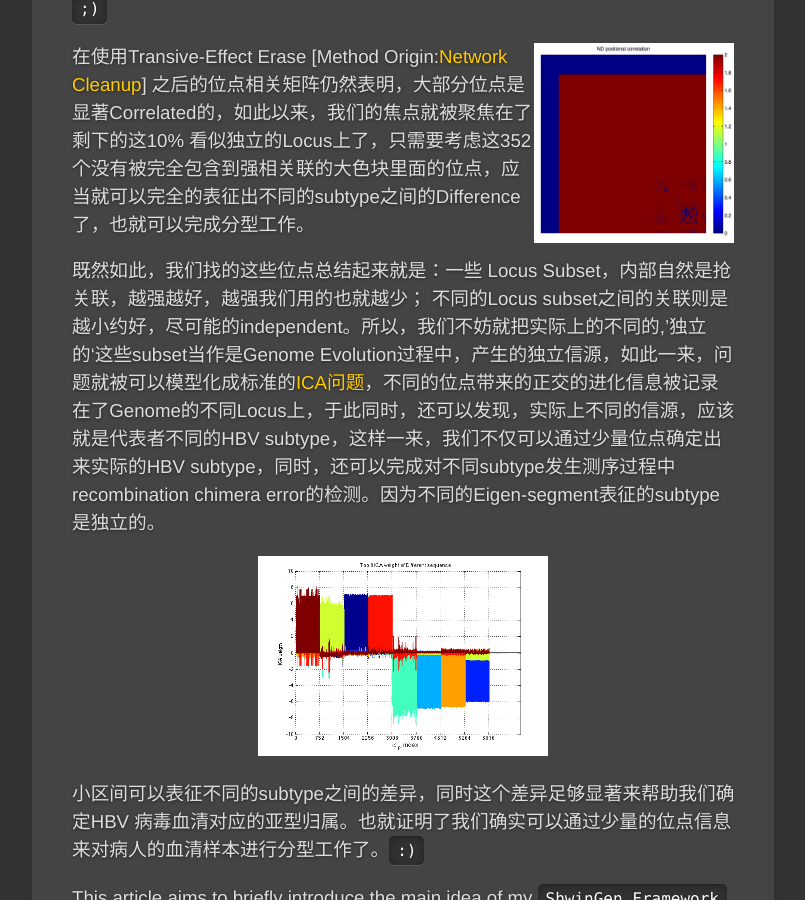
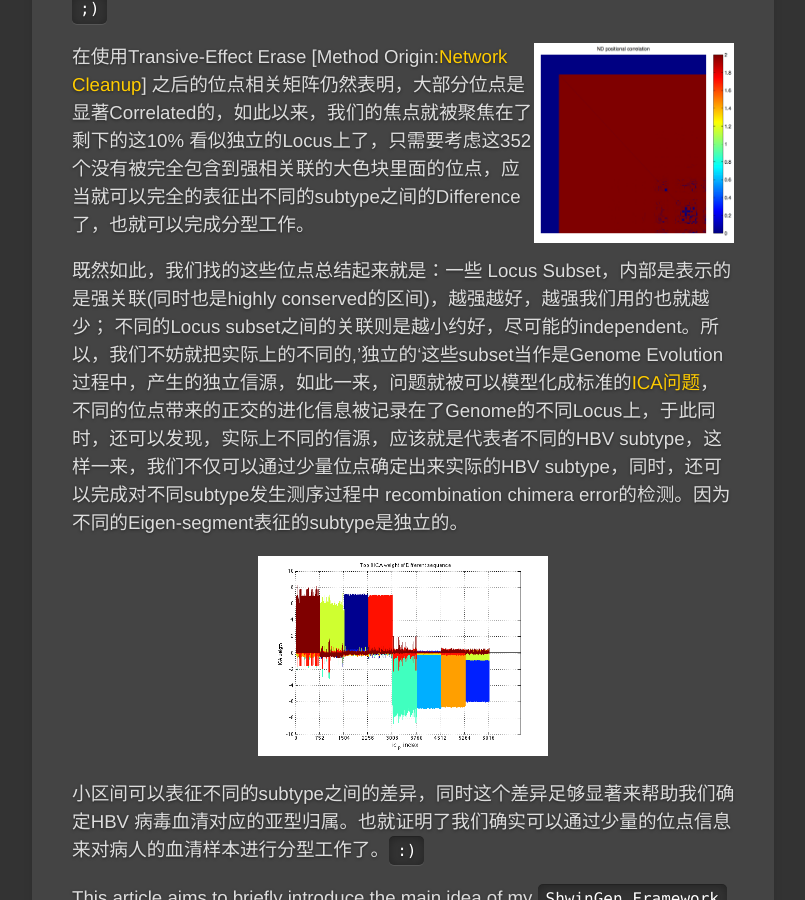
Before and after one commit to xinchoubiology/macroEnsemble, a Jekyll site: the page built from docs/masterdissertation.md, in a window 1280 px wide and 900 px high, scrolled down 2289 px. Shown: the whole window, without its empty margins (139-944 px from the left). Built offline with Jekyll 4.4.1, drawn with Linux system fonts in a browser that asks for light colours; some web fonts are replaced; formulas are drawn with MathJax 3; comment, search, counter and statistics services are not loaded.

```diff
--- a/_config.yml
+++ b/_config.yml
@@ -7,3 +7,7 @@ permalink: pretty
 excerpt_separator: noifniof3nioaniof3nioafafinoafnoif
 repository: https://github.com/xinchoubiology
 baseurl: http://xinchoubiology.github.io/macroEnsemble
+analytics:
+  provider: google
+  google:
+    tracking_id : 'UA-48006636-1'
--- a/_data/docs.yml
+++ b/_data/docs.yml
@@ -6,3 +6,5 @@
 - title: Genomics
   docs:
   - masterdissertation
+
+- title: Journal Review
--- a/_layouts/news.html
+++ b/_layouts/news.html
@@ -7,7 +7,7 @@ layout: default
 
       {% include news_contents_mobile.html %}
 
-      <div class="unit four-fifths">
+      <div class="unit four-fifths"  style="font-size:16px">
         {{ content }}
         {% include news_nav.html %}
       </div>
--- a/_layouts/news_item.html
+++ b/_layouts/news_item.html
@@ -20,7 +20,7 @@ layout: news
       {{ page.author }}
     </a>
   </div>
-  <div class="post-content">
+  <div class="post-content" >
     {{ content }}
   </div>
 </article>
--- a/docs/masterdissertation.md
+++ b/docs/masterdissertation.md
@@ -69,7 +69,7 @@ $$
 
 在使用Transive-Effect Erase [Method Origin:<a href="http://www.nature.com/nbt/journal/v31/n8/full/nbt.2657.html">Network Cleanup</a>] 之后的位点相关矩阵仍然表明，大部分位点是显著Correlated的，如此以来，我们的焦点就被聚焦在了剩下的这10% 看似独立的Locus上了，只需要考虑这352个没有被完全包含到强相关联的大色块里面的位点，应当就可以完全的表征出不同的subtype之间的Difference了，也就可以完成分型工作。
 
-既然如此，我们找的这些位点总结起来就是：一些 Locus Subset，内部自然是抢关联，越强越好，越强我们用的也就越少； 不同的Locus subset之间的关联则是越小约好，尽可能的independent。所以，我们不妨就把实际上的不同的,’独立的‘这些subset当作是Genome Evolution过程中，产生的独立信源，如此一来，问题就被可以模型化成标准的<a href="http://en.wikipedia.org/wiki/Independent_component_analysis">ICA问题</a>，不同的位点带来的正交的进化信息被记录在了Genome的不同Locus上，于此同时，还可以发现，实际上不同的信源，应该就是代表者不同的HBV subtype，这样一来，我们不仅可以通过少量位点确定出来实际的HBV subtype，同时，还可以完成对不同subtype发生测序过程中 recombination chimera error的检测。因为不同的Eigen-segment表征的subtype是独立的。
+既然如此，我们找的这些位点总结起来就是：一些 Locus Subset，内部是表示的是强关联(同时也是highly conserved的区间)，越强越好，越强我们用的也就越少； 不同的Locus subset之间的关联则是越小约好，尽可能的independent。所以，我们不妨就把实际上的不同的,’独立的‘这些subset当作是Genome Evolution过程中，产生的独立信源，如此一来，问题就被可以模型化成标准的<a href="http://en.wikipedia.org/wiki/Independent_component_analysis">ICA问题</a>，不同的位点带来的正交的进化信息被记录在了Genome的不同Locus上，于此同时，还可以发现，实际上不同的信源，应该就是代表者不同的HBV subtype，这样一来，我们不仅可以通过少量位点确定出来实际的HBV subtype，同时，还可以完成对不同subtype发生测序过程中 recombination chimera error的检测。因为不同的Eigen-segment表征的subtype是独立的。
 
 <div align="center">
 	<img src="{{site.baseurl}}/img/ICA_Classification.png" width="290" height="200" style="float:center" ALT="ICA decompose matrix's icvalue to each icvector">
```
